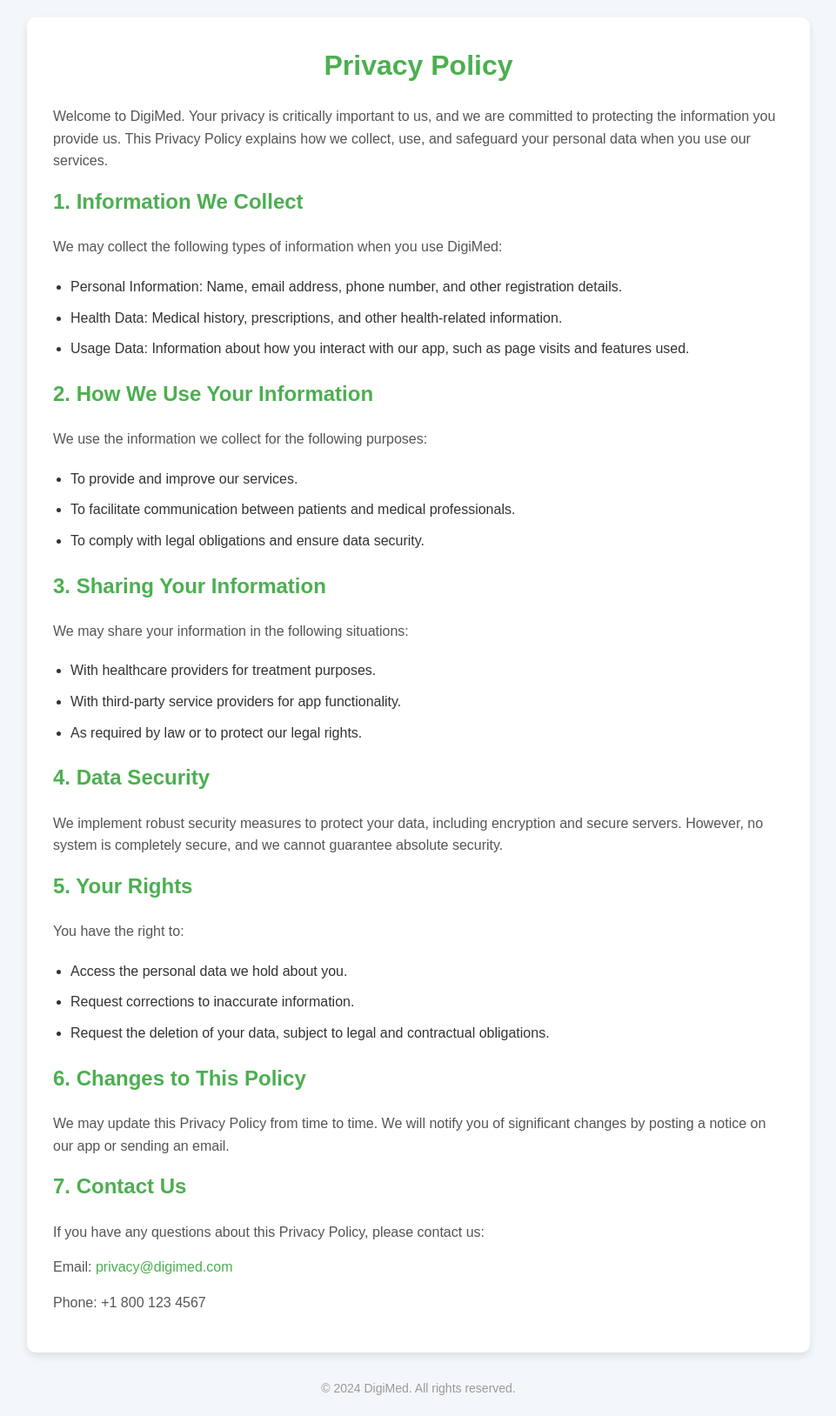
After one commit to khalilbrikTN/DigiMed-, a Django app: page /privacy/ in a window 1280 px wide. The commit adds this page. Shown: the whole page at 87% size, without its empty margins (159-1120 px from the left). Run offline with Django 5.2, Linux system fonts and the light colour scheme.

Commit message:
front update mkb

```diff
--- /dev/null
+++ b/Django_Project/projet/frontend_service/templates/frontend_service/privacy.html
@@ -0,0 +1,128 @@
+<!DOCTYPE html>
+<html lang="en">
+<head>
+    <meta charset="UTF-8">
+    <meta name="viewport" content="width=device-width, initial-scale=1.0">
+    <title>Privacy Policy - DigiMed</title>
+    <style>
+        /* Global Styles */
+        * {
+            margin: 0;
+            padding: 0;
+            box-sizing: border-box;
+        }
+
+        body {
+            font-family: Arial, sans-serif;
+            background-color: #f4f7fa;
+            color: #333;
+            line-height: 1.6;
+            padding: 20px;
+        }
+
+        .container {
+            max-width: 900px;
+            margin: 0 auto;
+            background-color: #ffffff;
+            padding: 30px;
+            border-radius: 10px;
+            box-shadow: 0 4px 10px rgba(0, 0, 0, 0.1);
+        }
+
+        h1, h2, h3 {
+            color: #4CAF50;
+            margin-bottom: 20px;
+        }
+
+        h1 {
+            text-align: center;
+            font-size: 32px;
+        }
+
+        p {
+            margin-bottom: 15px;
+            font-size: 16px;
+            color: #555;
+        }
+
+        ul {
+            margin: 20px 0;
+            padding-left: 20px;
+        }
+
+        ul li {
+            margin-bottom: 10px;
+            font-size: 16px;
+        }
+
+        a {
+            color: #4CAF50;
+            text-decoration: none;
+        }
+
+        a:hover {
+            text-decoration: underline;
+        }
+
+        footer {
+            margin-top: 30px;
+            text-align: center;
+            font-size: 14px;
+            color: #999;
+        }
+    </style>
+</head>
+<body>
+    <div class="container">
+        <h1>Privacy Policy</h1>
+        <p>Welcome to DigiMed. Your privacy is critically important to us, and we are committed to protecting the information you provide us. This Privacy Policy explains how we collect, use, and safeguard your personal data when you use our services.</p>
+
+        <h2>1. Information We Collect</h2>
+        <p>We may collect the following types of information when you use DigiMed:</p>
+        <ul>
+            <li>Personal Information: Name, email address, phone number, and other registration details.</li>
+            <li>Health Data: Medical history, prescriptions, and other health-related information.</li>
+            <li>Usage Data: Information about how you interact with our app, such as page visits and features used.</li>
+        </ul>
+
+        <h2>2. How We Use Your Information</h2>
+        <p>We use the information we collect for the following purposes:</p>
+        <ul>
+            <li>To provide and improve our services.</li>
+            <li>To facilitate communication between patients and medical professionals.</li>
+            <li>To comply with legal obligations and ensure data security.</li>
+        </ul>
+
+        <h2>3. Sharing Your Information</h2>
+        <p>We may share your information in the following situations:</p>
+        <ul>
+            <li>With healthcare providers for treatment purposes.</li>
+            <li>With third-party service providers for app functionality.</li>
+            <li>As required by law or to protect our legal rights.</li>
+        </ul>
+
+        <h2>4. Data Security</h2>
+        <p>We implement robust security measures to protect your data, including encryption and secure servers. However, no system is completely secure, and we cannot guarantee absolute security.</p>
+
+        <h2>5. Your Rights</h2>
+        <p>You have the right to:</p>
+        <ul>
+            <li>Access the personal data we hold about you.</li>
+            <li>Request corrections to inaccurate information.</li>
+            <li>Request the deletion of your data, subject to legal and contractual obligations.</li>
+        </ul>
+
+        <h2>6. Changes to This Policy</h2>
+        <p>We may update this Privacy Policy from time to time. We will notify you of significant changes by posting a notice on our app or sending an email.</p>
+
+        <h2>7. Contact Us</h2>
+        <p>If you have any questions about this Privacy Policy, please contact us:</p>
+        <p>Email: <a href="mailto:privacy@digimed.com">privacy@digimed.com</a></p>
+        <p>Phone: +1 800 123 4567</p>
+    </div>
+
+    <footer>
+        &copy; 2024 DigiMed. All rights reserved.
+    </footer>
+</body>
+</html>
--- a/Django_Project/projet/frontend_service/urls.py
+++ b/Django_Project/projet/frontend_service/urls.py
@@ -1,8 +1,12 @@
 # frontend/urls.py
 from django.urls import path
-from .views import main_view
+from .views import main_view, contact_view, about_view, login_view, privacy_view
 
 
 urlpatterns = [
     path('', main_view, name='main'),
+    path('about/', about_view, name='about'),
+    path('contact/', contact_view, name='contact'),
+    path('privacy/', privacy_view, name='privacy'),
+    path('login/', login_view, name='login'),
 ]
--- a/Django_Project/projet/frontend_service/views.py
+++ b/Django_Project/projet/frontend_service/views.py
@@ -11,3 +11,15 @@ import json
 
 def main_view(request):
     return render(request, 'frontend_service/main.html')
+
+def about_view(request):
+    return render(request, 'frontend_service/about.html')
+
+def contact_view(request):
+    return render(request, 'frontend_service/contact.html')
+
+def privacy_view(request):
+    return render(request, 'frontend_service/privacy.html')
+
+def login_view(request):
+    return render(request, 'frontend_service/login.html')
```
Also changed, not shown: Django_Project/projet/frontend_service/templates/frontend_service/about.html (added, +124 -0 lines), Django_Project/projet/frontend_service/templates/frontend_service/contact.html (added, +135 -0 lines), Django_Project/projet/frontend_service/templates/frontend_service/login.html (+88 -5 lines), Django_Project/projet/frontend_service/templates/frontend_service/main.html (+4 -4 lines), Django_Project/projet/frontend_service/templates/frontend_service/doctor_home.html (added).
